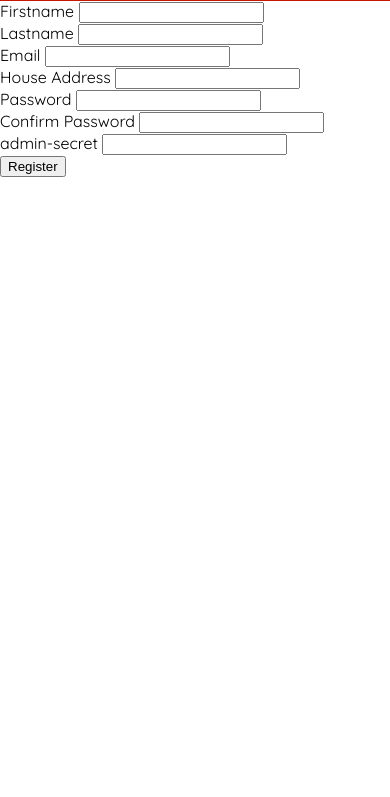
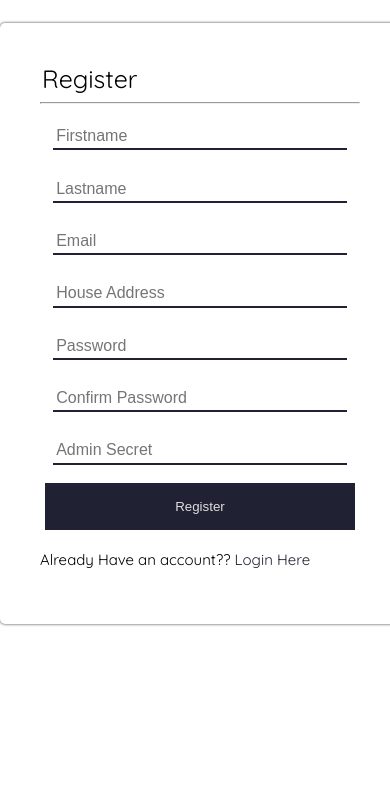
Before and after one commit to NonsoAmadi10/Auto-Mart, a plain HTML site: page UI/signup.html in a window 390 px wide. Shown: the part 77-874 px from the top of the page. Drawn offline with Linux system fonts and the light colour scheme.

Commit message:
(feature): User should be able to signup - Build the User Interface - Ensure UI is responsive
Delivers [#165955077]

```diff
--- a/UI/css/index.css
+++ b/UI/css/index.css
@@ -1,14 +1,20 @@
+*{
+    box-sizing: border-box;
+}
+
 body{
     padding: 0;
     margin: 0;
     font-family: 'Quicksand', sans-serif;
     height: 100%;
+    overflow: hidden;
 }
 
 .wrapper{
     display: flex;
     flex-direction: column;
     min-height: 100vh;
+    width: 100%;
 }
 
 /*global*/
@@ -17,19 +23,28 @@ a{
     text-decoration: none
 }
 
+/*buttons */
+
 .btn-secondary{
     color: #ddd;
     border: 2px solid rgb(194, 191, 191);
     padding: 1rem;
 }
 
+.btn-primary{
+    border: none;
+    background: rgba(0, 0, 22, 0.87);
+    padding: 1rem;
+    color: #ddd;
+    cursor: pointer;
+}
+
 /*navbar */
 
 nav{
-    background: rgba(0, 0, 53, 0.87);
-    height: 60px;
+    background: rgba(0, 0, 22, 0.87);
+    height: 70px;
     padding: 0.5rem;
-    border-bottom: 2px solid rgb(200, 21, 4);
 }
 
 /*landing page */
@@ -44,9 +59,10 @@ nav{
     font-size: 2rem;
     margin: 20px;
     color: #ddd;
+
 }
 .icon{
-    color: rgb(255, 30, 0);
+    color: dodgerblue;
 }
 
 /*Big-text*/
@@ -72,8 +88,46 @@ nav{
     transition: all 2s;
 }
 .big-text .btn-secondary:hover{
-    border: 3px solid rgb(255, 30, 0);
-    color: rgb(255, 30, 0);
+    border: 3px solid dodgerblue;
+    color: dodgerblue
+}
+
+/*account form */
+.account{
+    margin: 30px auto;
+    display: flex;
+    flex-direction: column;
+    border-radius: 5px;
+    box-shadow: 0px 0px 3px #333;
+    padding: 2.5rem;
+    height: auto;
+    width: 400px;
+    font-size: 15px;
+}
+.input-labels{
+    display:flex;
+    flex-direction: column;
+    margin: 5px;
+
+}
+.others a {
+    color: rgba(0, 0, 22, 0.87);
+}
+legend{
+    font-size: 25px;
+}
+hr{
+    width: 100%;
+    color: rgba(0, 0, 22, 0.87);
+}
+
+.input-labels input {
+    margin: 8px;
+    font-size: 1rem;
+    padding: 0.2rem;
+    border: none;
+    outline: none;
+    border-bottom: 2px solid rgba(0, 0, 22, 0.87);
 }
 
 
--- a/UI/signup.html
+++ b/UI/signup.html
@@ -17,36 +17,37 @@
     </header>
 
     <div class="wrapper">
-      <form action="" class="signup">
+      <form action="" class="account">
+        <legend>Register</legend>
+        <hr>
         <div class="input-labels">
-          <label for="firstname">Firstname</label>
-          <input type="text" name="" id="first-name" required>
+          <input type="text" name="" id="first-name" placeholder="Firstname" required>
         </div>
         <div class="input-labels">
-            <label for="lastname">Lastname</label>
-            <input type="text" name="" id="last-name"required>
+            <input type="text" name="" id="last-name" placeholder="Lastname" required>
           </div>
           <div class="input-labels">
-              <label for="Email">Email</label>
-              <input type="text" name="" id="email" required>
+              <input type="email" name="" id="email" placeholder="Email" required>
             </div>
             <div class="input-labels">
-                <label for="Address">House Address</label>
-                <input type="text" name="" id="address" required>
+
+                <input type="text" name="" id="address" placeholder="House Address" required>
               </div>
               <div class="input-labels">
-                  <label for="Password">Password</label>
-                  <input type="password" name="" id="password" required>
+                  <input type="password" name="" id="password" placeholder="Password" required>
                 </div>
                 <div class="input-labels">
-                    <label for="ConfirmPassword">Confirm Password</label>
-                    <input type="text" name="" id="password2" required>
+                    <input type="password" name="" id="password2" placeholder="Confirm Password" required>
                   </div>
                   <div class="input-labels">
-                      <label for="admin-secret">admin-secret</label>
-                      <input type="text" name="" id="admin-secret">
+                      <input type="password" name=""  placeholder="Admin Secret" id="admin-secret">
                     </div>
-                    <button type="submit">Register</button>
+                    <div class="input-labels">
+                        <button type="submit" class="btn-primary">Register</button>
+                    </div>
+                    <div class="others">
+                      <p>Already Have an account?? <a href="">Login Here</a> </p>
+                    </div>
       </form>
     </div>
 </body>
```
